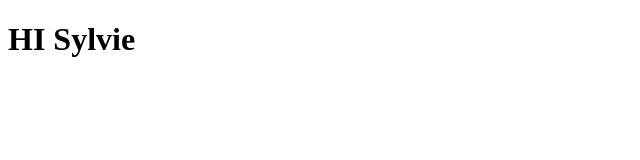
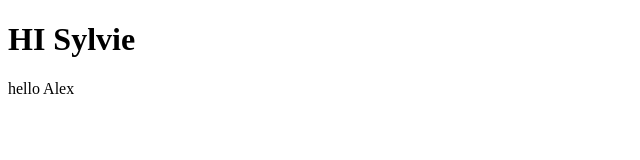
Before and after one commit to Phonzi/Bird_Game, a plain HTML site: page Test.html in a window 1280 px wide. Shown: the full height of the page, 0-640 px from the left. Drawn offline with Linux system fonts and the light colour scheme.

Commit message:
added new message

```diff
--- a/Test.html
+++ b/Test.html
@@ -3,5 +3,6 @@
 <html>
 <body>
 <h1> HI Sylvie</h1>
+<p> hello Alex </p>
 </body>
 </html>
```
